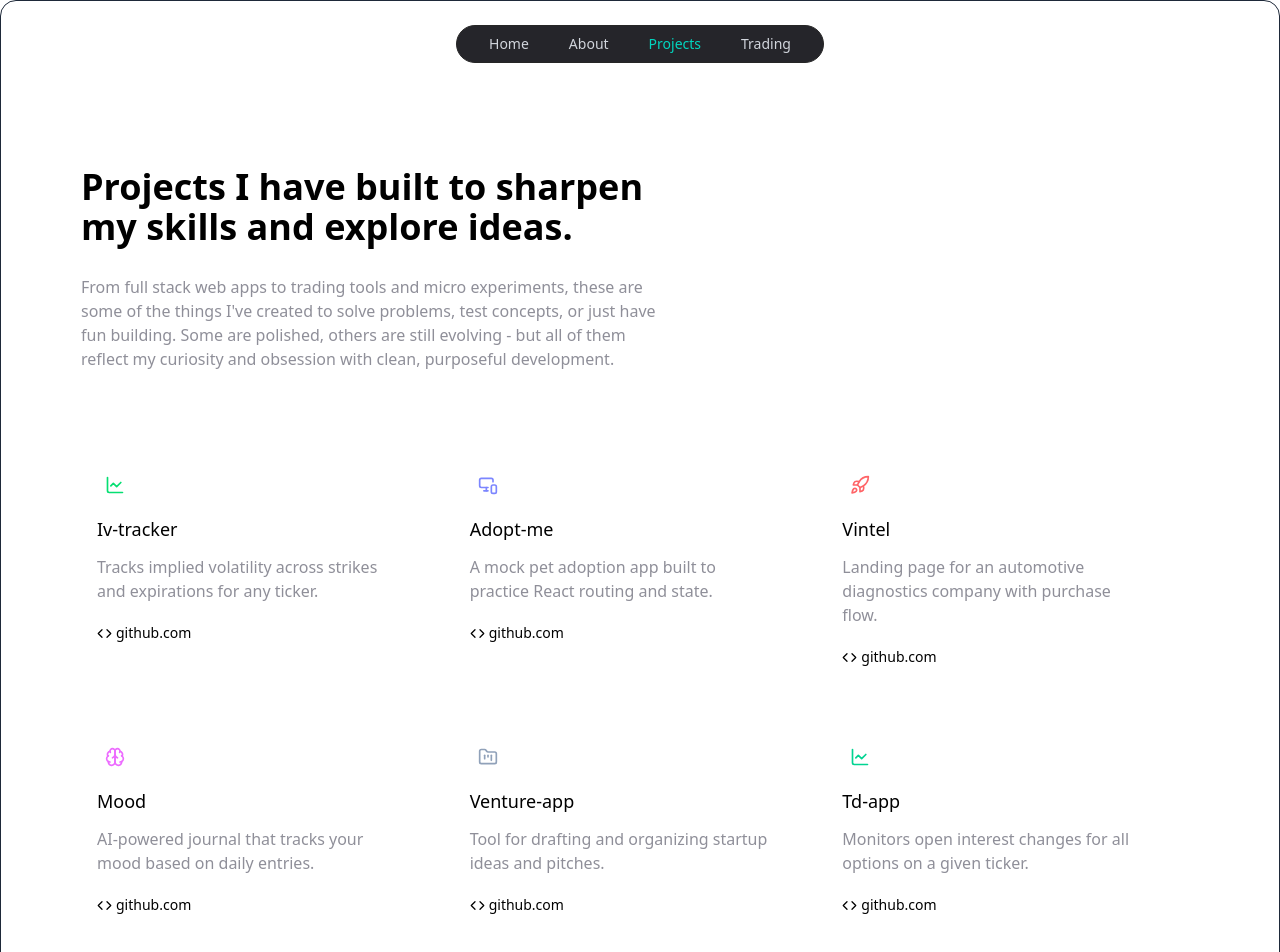
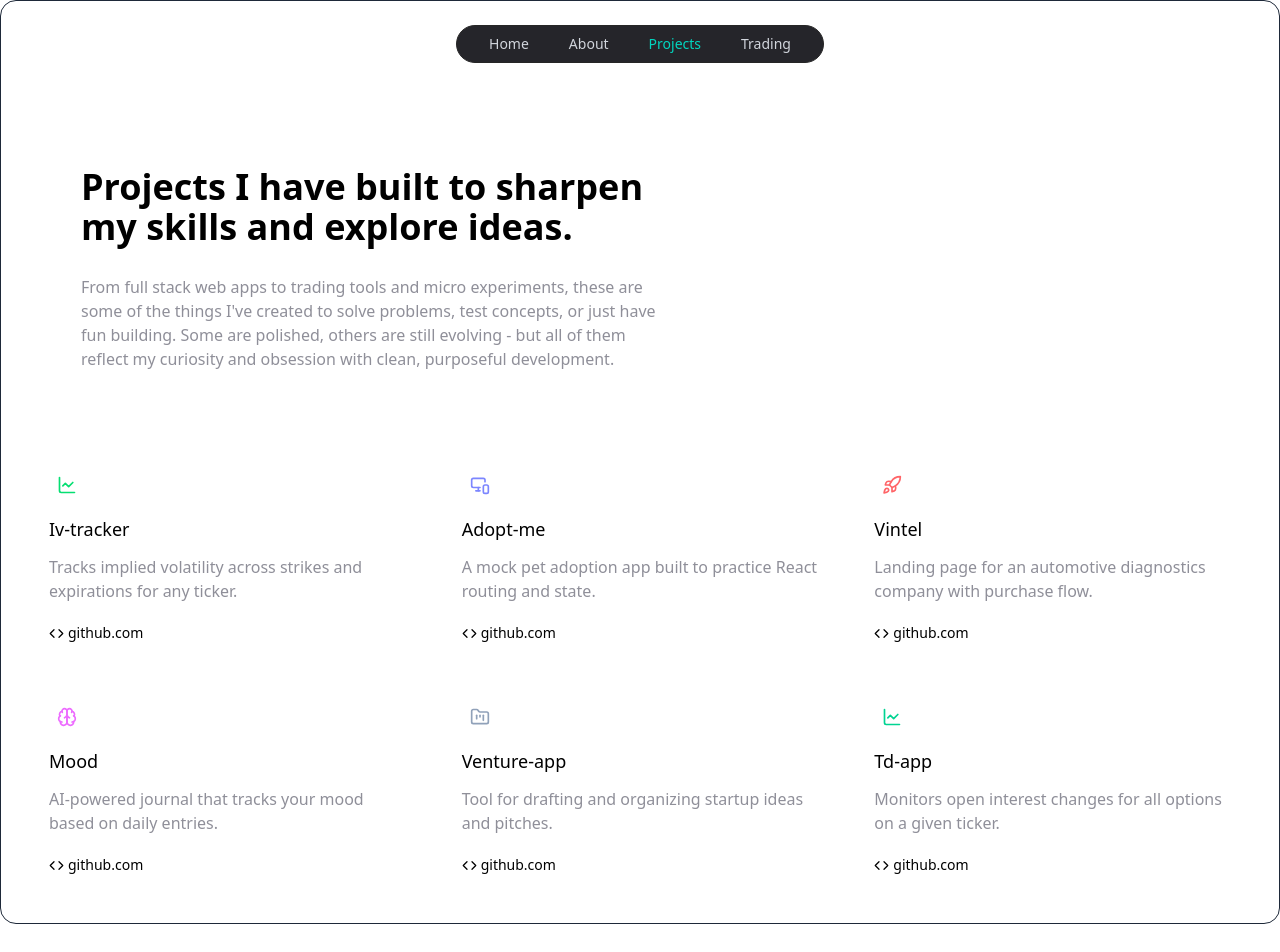
Before and after one commit to OttoHines3/my-website, a Next.js app: page /projects in a window 1280 px wide. Shown: the top 952 px of the page. After the commit the page ends 924 px from the top, so only its background shows below. Built offline with nearby package versions, Linux system fonts and the light colour scheme.

Commit message:
fixed the stacking of grid on projects page

```diff
--- a/src/app/projects/page.tsx
+++ b/src/app/projects/page.tsx
@@ -77,7 +77,7 @@
 
             >
 
-                <div className="grid grid-cols-3 grid-row-2 m-20 space-y-10 space-x-10 sm:grid-cols-2 lg:grid-cols-3 ">
+                <div className="grid grid-cols-1 sm:grid-cols-1 md:grid-cols-2 lg:grid-cols-3 gap-6 m-8">
                     {items.map((obj, index) => (
                         <div className="flex flex-col space-y-3 hover:bg-[#232323] rounded-xl p-4 hover:shadow-lg hover:scale-[1.01] hover:-translate-y-1" key={index}>
                             <div className="w-fit p-2 rounded-full ">
```
